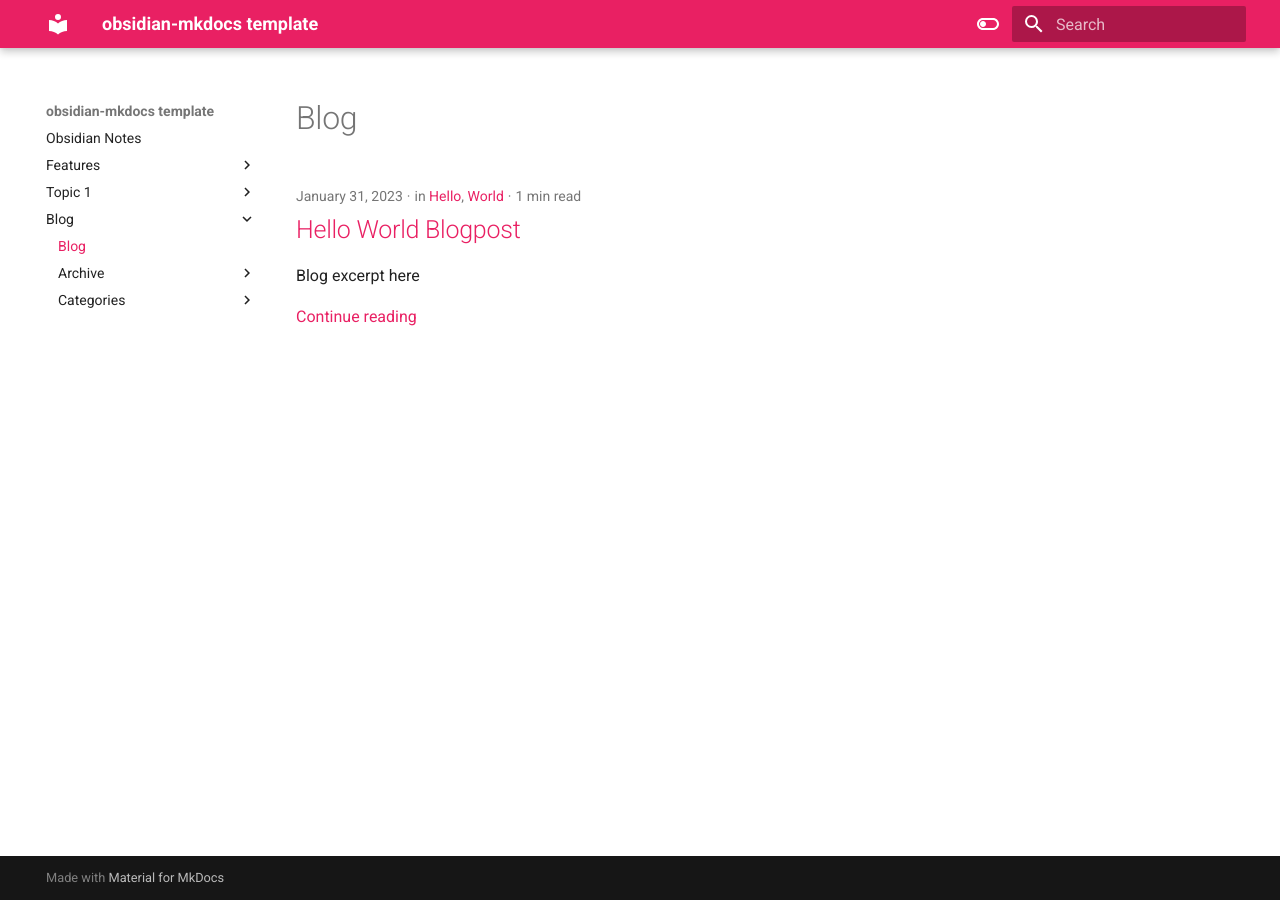
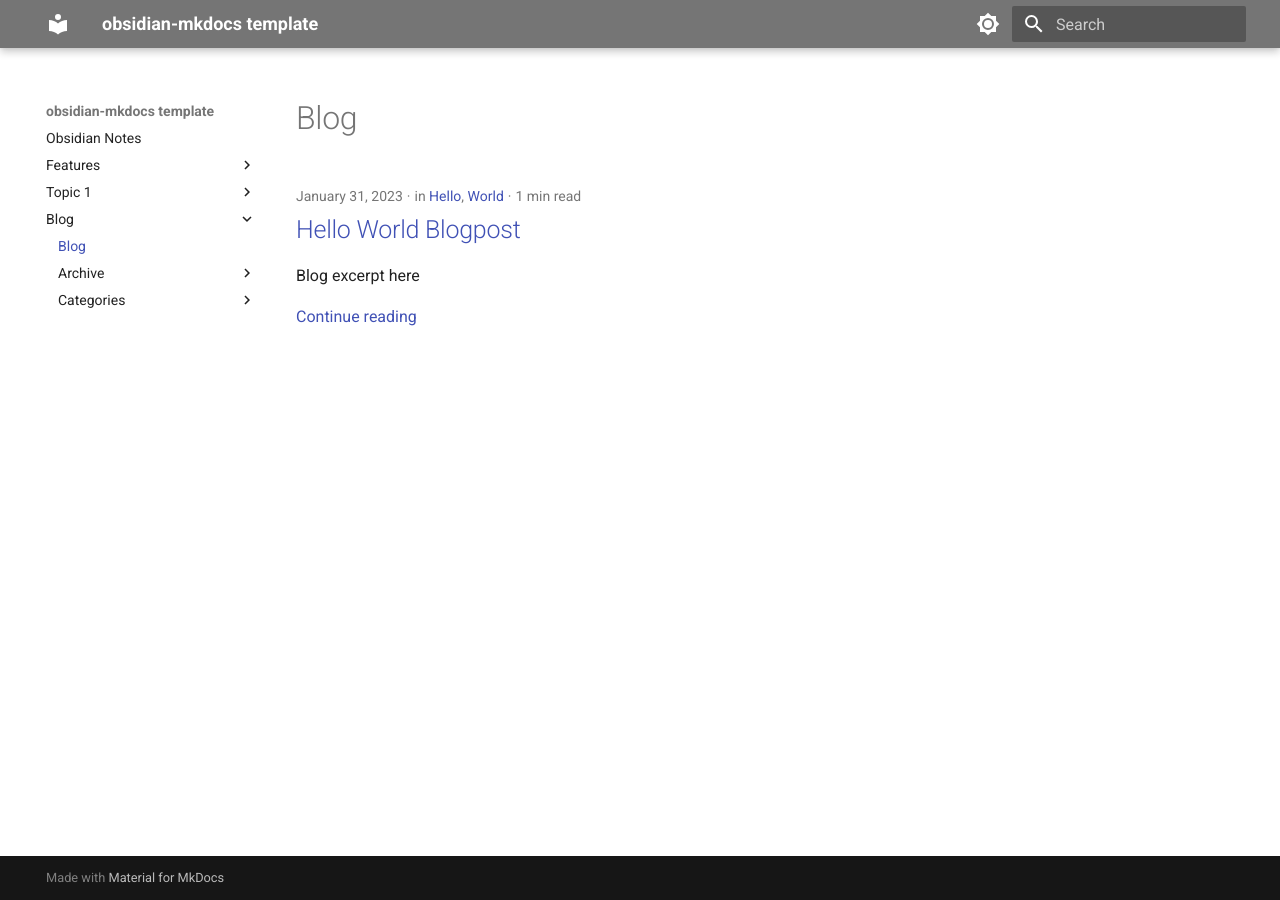
Before and after one commit to elirickert/CodeVerse, an MkDocs documentation site: the page built from docs/blog/index.md, in a window 1280 px wide. Built offline with MkDocs 1.6.1 and Material for MkDocs 9.7.7, drawn with Linux system fonts in a browser that asks for light colours.

Commit message:
styleChange

```diff
--- a/mkdocs.yml
+++ b/mkdocs.yml
@@ -7,19 +7,19 @@ theme:
     # Light mode
     - media: "(prefers-color-scheme: light)"
       scheme: default
-      primary: pink
+      primary: grey
       accent: indigo
       toggle:
-        icon: material/toggle-switch-off-outline
+        icon: material/brightness-7
         name: Switch to dark mode
 
     # Dark mode
     - media: "(prefers-color-scheme: dark)"
       scheme: slate
-      primary: pink
-      accent: blue
+      primary: grey
+      accent: indigo
       toggle:
-        icon: material/toggle-switch
+        icon: material/brightness-4
         name: Switch to light mode
 
 # Extensions
```
